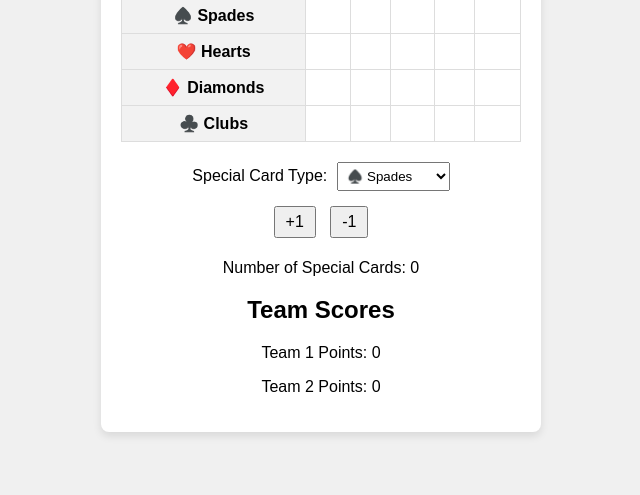
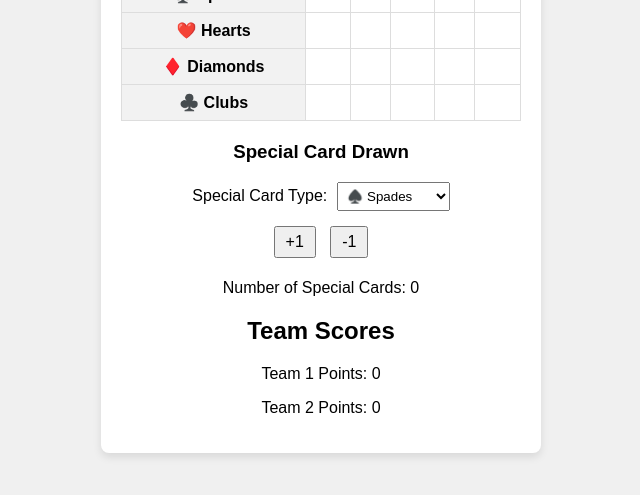
Before and after one commit to jgoncalocouto/SuecaCompanion, a plain HTML site: page index.html in a window 1280 px wide. Shown: the part 253-748 px from the top of the page, without its empty margins (319-959 px from the left). Drawn offline with Linux system fonts and the light colour scheme.

Commit message:
Update index.html

```diff
--- a/index.html
+++ b/index.html
@@ -59,7 +59,8 @@
         </table>
 
         <!-- Special Card Section -->
-        <div class="special-section">
+        <div class="special-section box">
+            <h3>Special Card Drawn</h3>
             <div>
                 <label for="specialType">Special Card Type:</label>
                 <select id="specialType">
@@ -77,7 +78,7 @@
         </div>
 
         <!-- Team Scores Section -->
-        <div class="team-scores">
+        <div class="team-scores box">
             <h2>Team Scores</h2>
             <p>Team 1 Points: <span id="team1Points">0</span></p>
             <p>Team 2 Points: <span id="team2Points">0</span></p>
```
